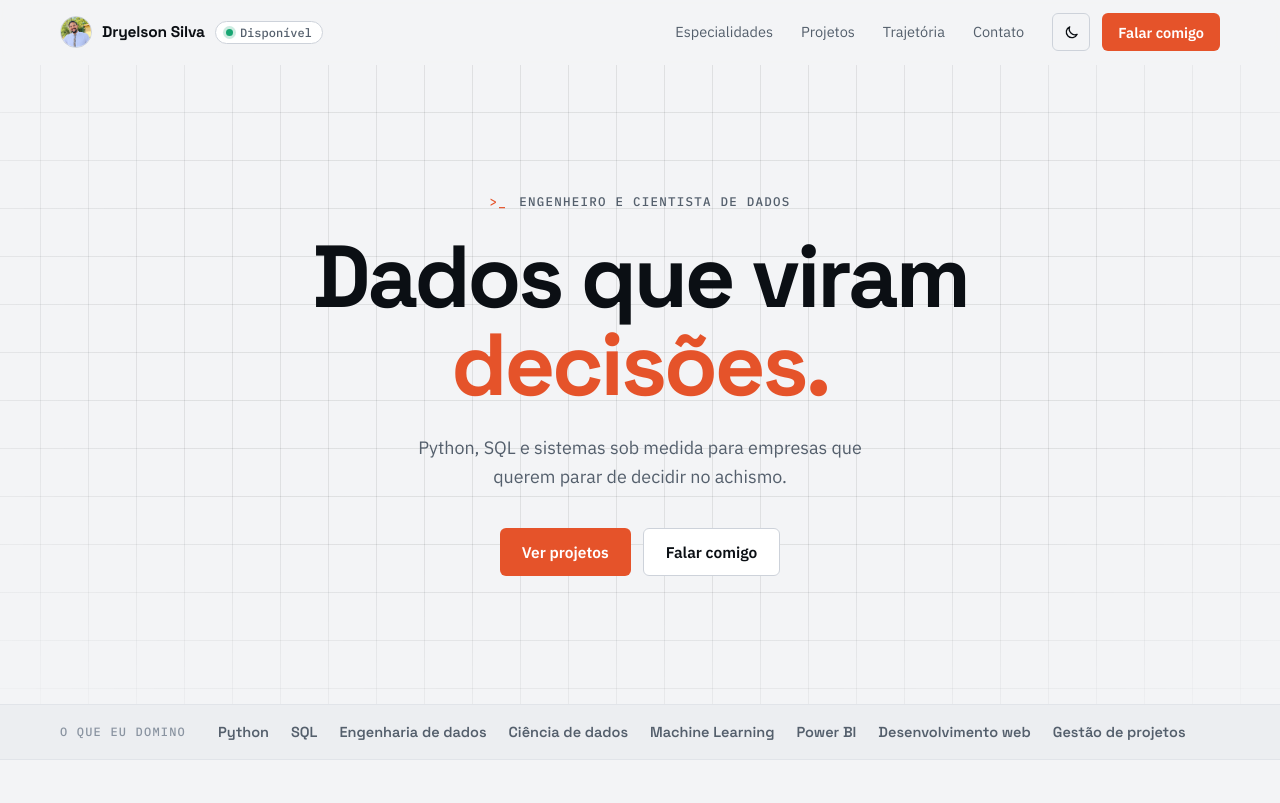
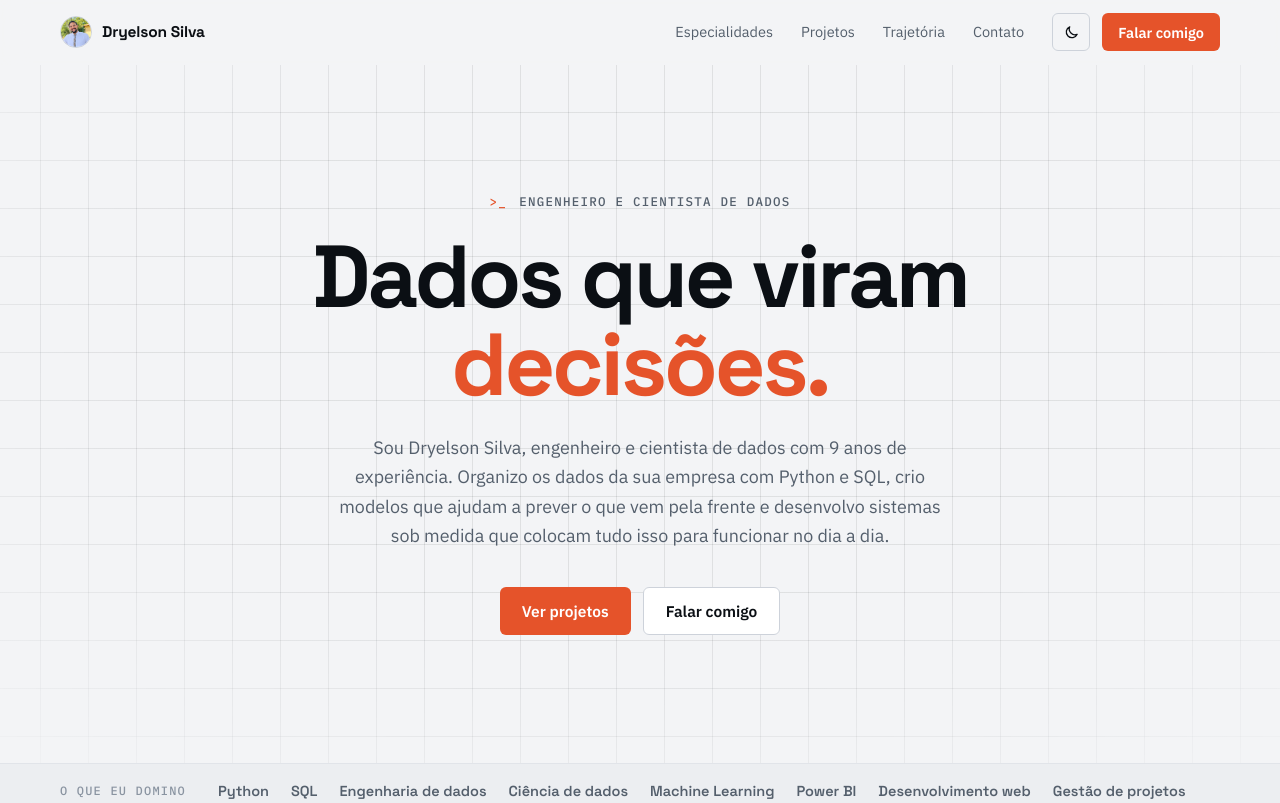
Before and after one commit to Dbenas/dbenas.github.io, a website: page site/index.html in a window 1280 px wide. Shown: the top 803 px of the page. Drawn offline with Linux system fonts and the light colour scheme.

Commit message:
feat: resumo pessoal no hero e header sem selo de status
Co-Authored-By: Claude Opus 5.5 <noreply@anthropic.com>

```diff
--- a/site/index.html
+++ b/site/index.html
@@ -25,7 +25,6 @@
       <a class="brand" href="#topo" aria-label="Dryelson Silva, início">
         <img src="assets/foto.jpg" alt="" width="32" height="32">
         <span class="brand-name">Dryelson Silva</span>
-        <span class="brand-status"><i class="dot" aria-hidden="true"></i><span>Disponível</span></span>
       </a>
       <nav class="nav" id="nav" aria-label="Seções">
         <a href="#especialidades">Especialidades</a>
@@ -48,7 +47,7 @@
       <div class="wrap hero-in">
         <p class="eyebrow hero-eyebrow"><span>&gt;_</span> Engenheiro e cientista de dados</p>
         <h1>Dados que viram <span class="accent">decisões.</span></h1>
-        <p class="lede">Python, SQL e sistemas sob medida para empresas que querem parar de decidir no achismo.</p>
+        <p class="lede">Sou Dryelson Silva, engenheiro e cientista de dados com 9 anos de experiência. Organizo os dados da sua empresa com Python e SQL, crio modelos que ajudam a prever o que vem pela frente e desenvolvo sistemas sob medida que colocam tudo isso para funcionar no dia a dia.</p>
         <div class="hero-ctas">
           <a class="btn btn-accent" href="#projetos">Ver projetos</a>
           <a class="btn btn-line" href="#contato">Falar comigo</a>
--- a/site/styles.css
+++ b/site/styles.css
@@ -121,7 +121,7 @@ ul, ol { margin: 0; padding: 0; list-style: none; }
   font: 700 clamp(42px, 7vw, 88px)/1 var(--f-head); letter-spacing: -.035em;
 }
 .accent { color: var(--accent); }
-.lede { margin: 24px auto 0; max-width: 44ch; font-size: clamp(16.5px, 1.4vw, 18.5px); color: var(--soft); }
+.lede { margin: 24px auto 0; max-width: 58ch; font-size: clamp(16.5px, 1.4vw, 18.5px); color: var(--soft); }
 .hero-ctas { display: flex; justify-content: center; gap: 12px; flex-wrap: wrap; margin-top: 36px; }
 
 .hero-eyebrow, .hero h1, .lede, .hero-ctas { animation: rise .8s var(--ease-out) both; }
```
